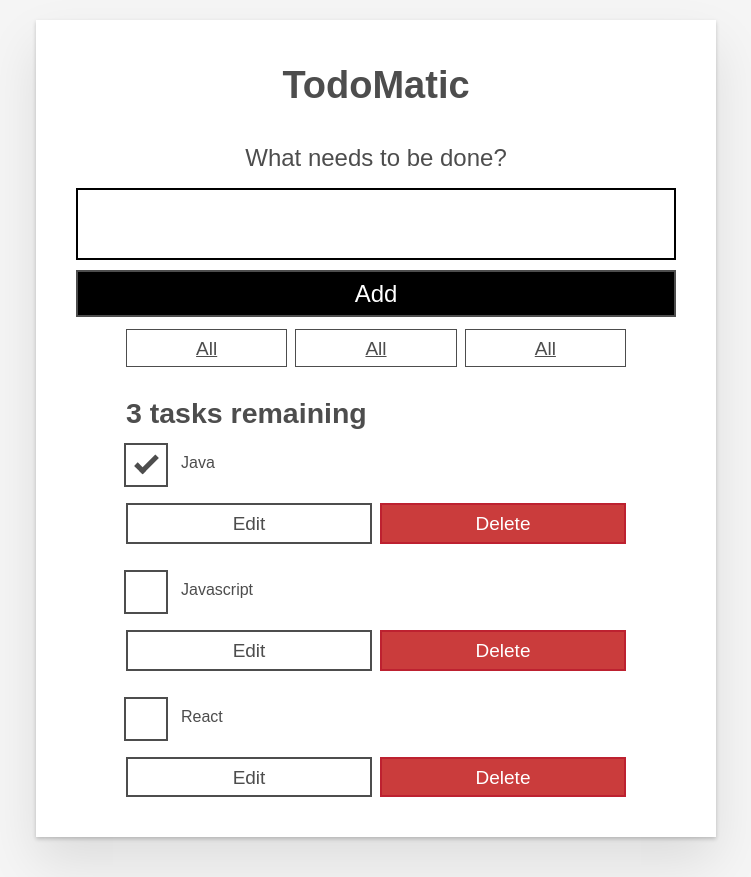
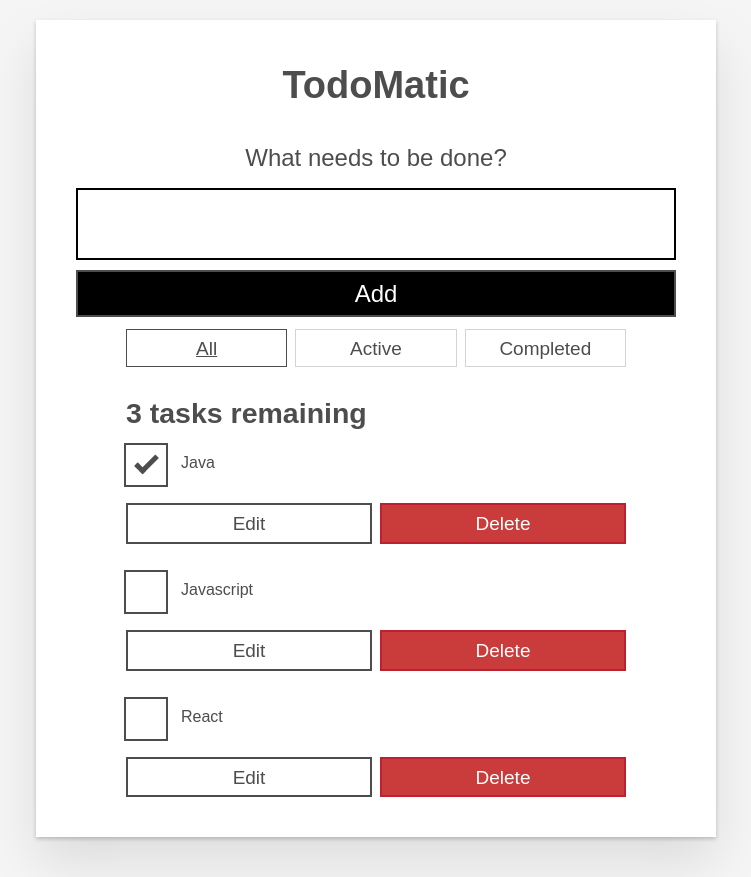
Before and after one commit to bishtkiran/TDD-TodoMatic, a React (Create React App) app: page / in a window 1280 px wide. Shown: the whole page, without its empty margins (264-1015 px from the left). Built offline with nearby package versions, Linux system fonts and the light colour scheme.

Commit message:
Adding refactoring for filter button: This commit is for refactoring the filter button rendering

```diff
--- a/src/App.js
+++ b/src/App.js
@@ -4,8 +4,17 @@ import Form from "./components/Form";
 import FilterButton from "./components/FilterButton";
 import { nanoid } from "nanoid";
 
+const FILTER_MAP = {
+  All: () => true,
+  Active: (task) => !task.completed,
+  Completed: (task) => task.completed
+};
+const FILTER_NAMES = Object.keys(FILTER_MAP);
+
 function App(props) {
   const [tasks, setTasks] = useState(props.tasks);
+  const [filter, setFilter] = useState('All');
+
 
   function addTask(name) {
     const newTask = { id: "todo-" + nanoid(), name: name, completed: false };
@@ -46,6 +55,12 @@ function App(props) {
       />
     )
   );
+  const filterList = FILTER_NAMES.map((name) => (
+    <FilterButton key={name} name={name} isPressed={name === filter}
+      setFilter={setFilter}
+    />
+  ));
+
   const tasksNoun = taskList.length > 1 ? 'tasks' : 'task';
   const headingText = `${taskList.length} ${tasksNoun} remaining`;
 
@@ -55,9 +70,7 @@ function App(props) {
       <Form addTask={addTask} />
 
       <div className="filters btn-group stack-exception">
-        <FilterButton />
-        <FilterButton />
-        <FilterButton />
+       {filterList}
       </div>
       <h2 id="list-heading">
         {headingText}
--- a/src/components/FilterButton.js
+++ b/src/components/FilterButton.js
@@ -1,10 +1,11 @@
 import React from 'react'
 
-function FilterButton() {
+function FilterButton(props) {
   return (
-    <button type="button" className="btn toggle-btn" aria-pressed="true">
+    <button type="button" className="btn toggle-btn" aria-pressed={props.isPressed}
+    onClick={() => props.setFilter(props.name)} data-testid="filter-btn">
     <span className="visually-hidden">Show </span>
-    <span>all </span>
+    <span>{props.name} </span>
     <span className="visually-hidden"> tasks</span>
   </button>
   )
```
Also changed, not shown: 1 other file (tests, documents, lock files or other folders).
